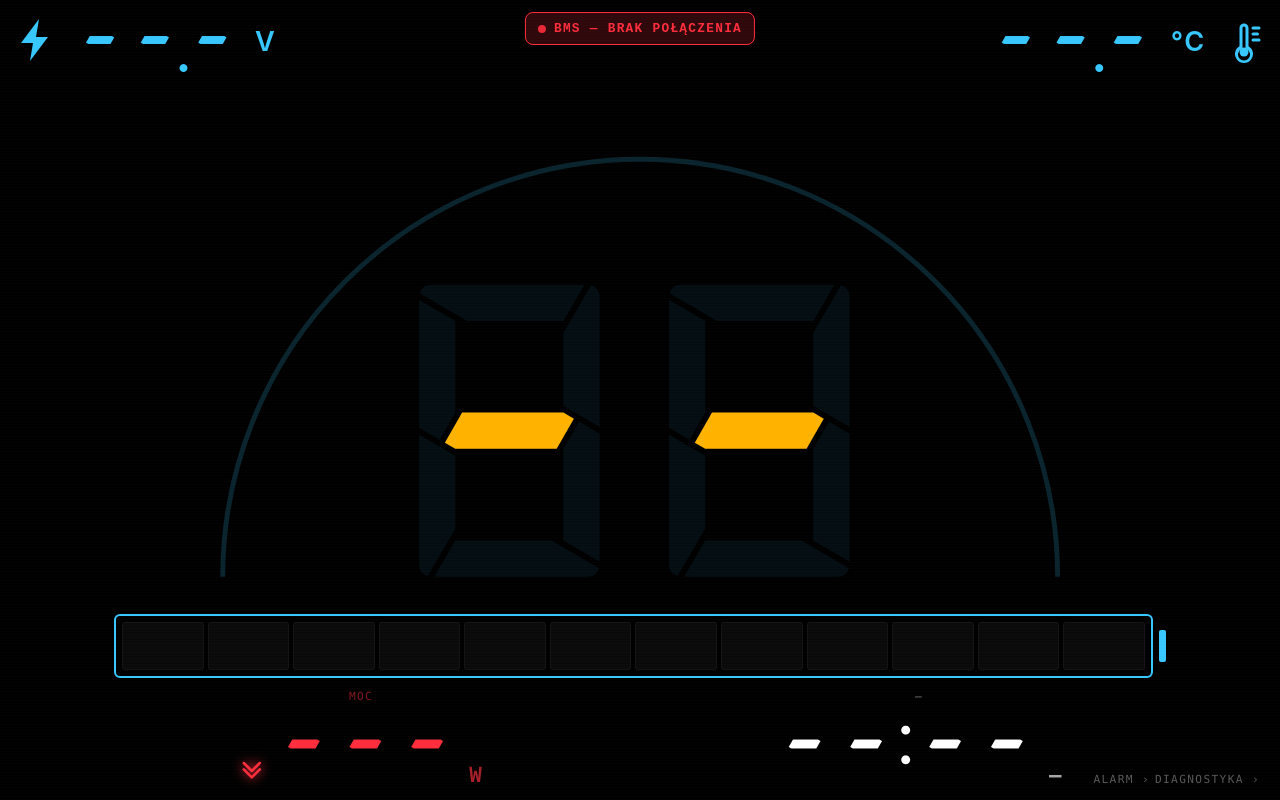
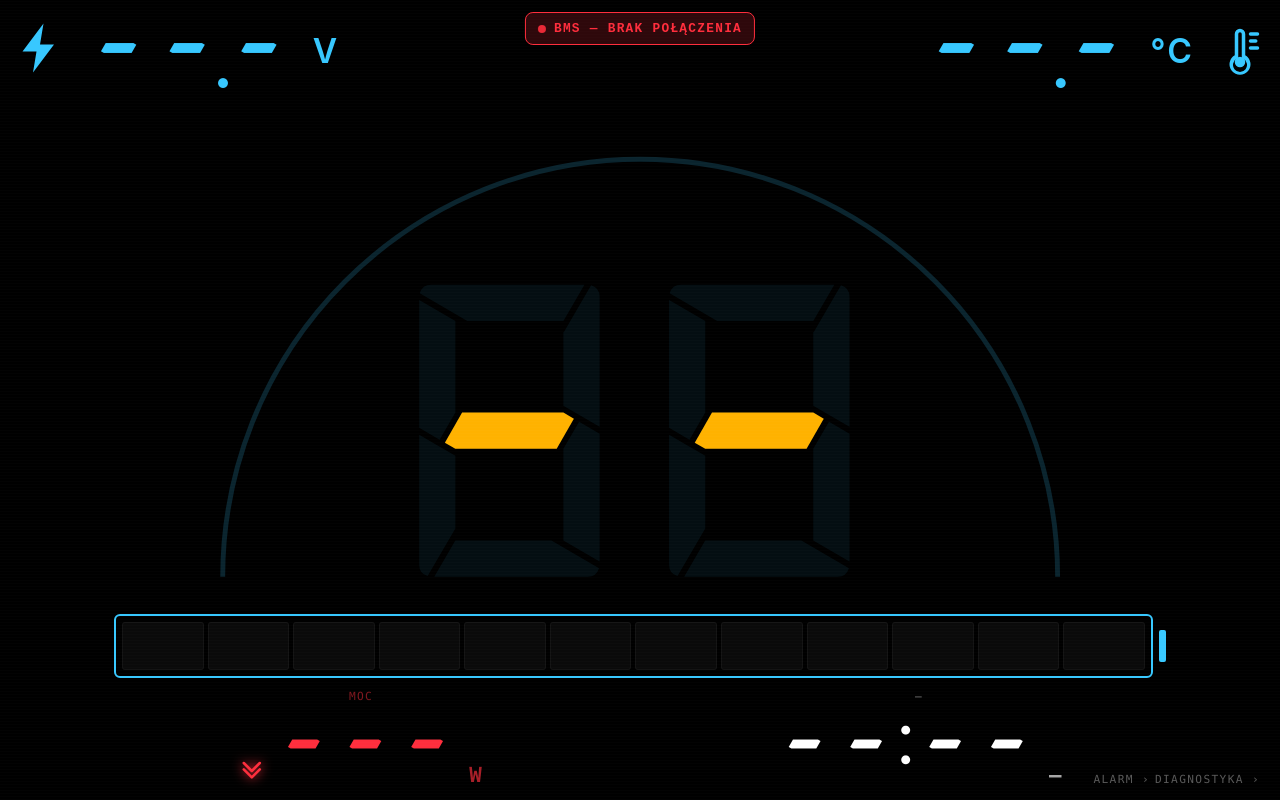
Before and after one commit to yisonPylkita/esphome-jkbms, a plain HTML site: page dashboard/bms/index.html in a window 1280 px wide. Drawn offline with Linux system fonts and the light colour scheme; no server answers; files whose address does not match are found by name.

Commit message:
feat(bms): enlarge topbar voltage + temperature readouts
There was plenty of empty space above the gauge — the previous clamp
caps (5.5dvh / 6vw) read smaller than they needed to on a phone screen.
Bumped portrait `top-num` to 7.5dvh / 8.4vw and landscape to 10dvh / 9vw;
units, icons and gap scaled proportionally so the bolt + thermometer
glyphs match the bigger digits.

Co-Authored-By: Claude Opus 4.7 (1M context) <noreply@anthropic.com>

```diff
--- a/dashboard/bms/style.css
+++ b/dashboard/bms/style.css
@@ -139,27 +139,27 @@
     }
     /* Topbar sizing — modest in portrait (cells share a narrow row in flex
        flow), generous in landscape (absolute overlay with empty corners). */
-    .top-cell { display: flex; align-items: center; gap: 10px; }
+    .top-cell { display: flex; align-items: center; gap: 14px; }
     .top-num {
-      font-size: clamp(20px, 5.5dvh, 6vw); line-height: 1;
+      font-size: clamp(28px, 7.5dvh, 8.4vw); line-height: 1;
       color: var(--bms-cyan); text-shadow: 0 0 10px var(--bms-cyan-glow);
     }
     .top-num.warn  { color: var(--bms-red);   text-shadow: 0 0 10px var(--bms-red-glow); }
     .top-num.alert { color: var(--bms-amber); text-shadow: 0 0 10px var(--bms-amber-glow); }
     .top-unit {
       color: var(--bms-cyan);
-      font-size: clamp(11px, 2.6dvh, 2.6vw); font-weight: 600; letter-spacing: 0.06em;
+      font-size: clamp(15px, 3.4dvh, 3.6vw); font-weight: 600; letter-spacing: 0.06em;
       line-height: 1;
-      transform: translateY(1px);
+      transform: translateY(2px);
     }
     .top-num.warn  + .top-unit { color: var(--bms-red); }
     .top-num.alert + .top-unit { color: var(--bms-amber); }
-    .icon { width: clamp(18px, 4.4dvh, 4.4vw); height: clamp(18px, 4.4dvh, 4.4vw); flex: 0 0 auto; }
+    .icon { width: clamp(24px, 5.6dvh, 5.6vw); height: clamp(24px, 5.6dvh, 5.6vw); flex: 0 0 auto; }
     @media (min-aspect-ratio: 5/4) {
-      .top-cell { gap: 14px; }
-      .top-num  { font-size: clamp(28px, 8dvh, 8vw); }
-      .top-unit { font-size: clamp(14px, 3.4dvh, 3.4vw); transform: translateY(2px); }
-      .icon     { width: clamp(24px, 6dvh, 6vw); height: clamp(24px, 6dvh, 6vw); }
+      .top-cell { gap: 18px; }
+      .top-num  { font-size: clamp(36px, 10dvh, 9vw); }
+      .top-unit { font-size: clamp(18px, 4.2dvh, 4vw); transform: translateY(3px); }
+      .icon     { width: clamp(30px, 7dvh, 7vw); height: clamp(30px, 7dvh, 7vw); }
     }
 
     /* Gauge slot — by default takes width-driven natural size (good for
```
